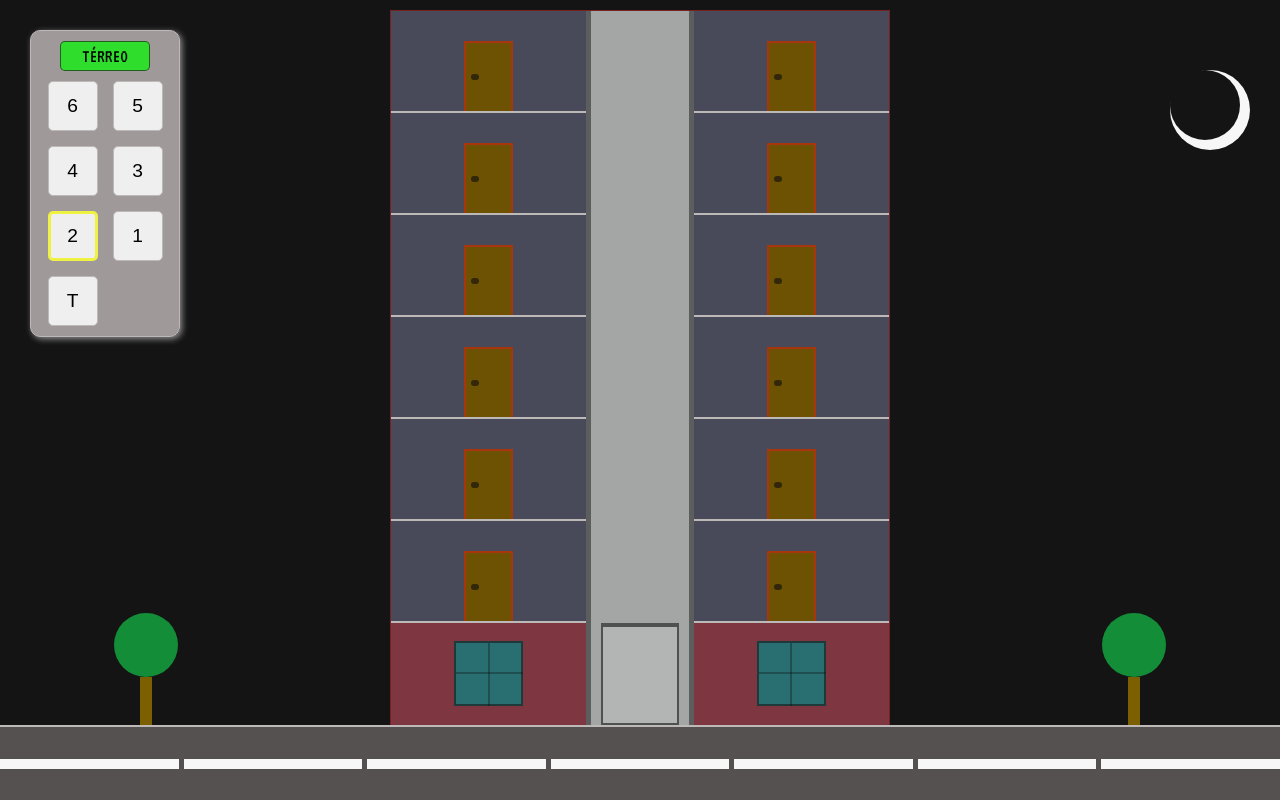
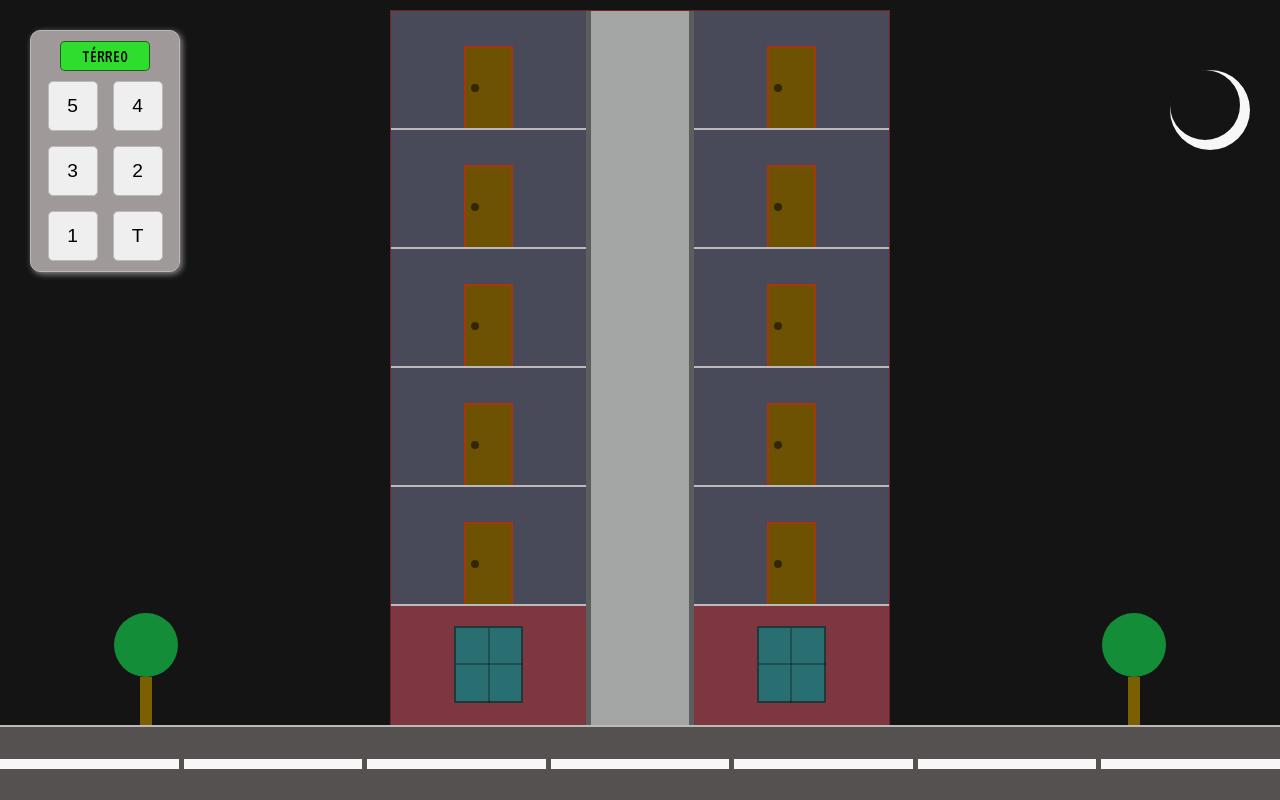
Before and after one commit to AndreiVidal/html-css-js-elevator-project, a plain HTML site: page index.html in a window 1280 px wide. Drawn offline with Linux system fonts and the light colour scheme.

Commit message:
:sparkles: feat: Add dynamic button and floor creation in structure.js

```diff
--- a/index.html
+++ b/index.html
@@ -6,73 +6,22 @@
     <title>Elevators</title>
     <link rel="stylesheet" href="src/css/styles.css" />
     <script src="./src/js/street.js" defer></script>
+    <script src="./src/js/structure.js" defer></script>
   </head>
   <body>
     <div class="main">
       <div class="control-panel">
         <div class="display-panel">TÉRREO</div>
         <div class="control-buttons">
-          <button>6</button>
-          <button>5</button>
-          <button>4</button>
-          <button>3</button>
-          <button class="highlighted">2</button>
-          <button>1</button>
-          <button>T</button>
+
         </div>
       </div>
       <div class="content">
         <div class="tree"></div>
         <div class="structure">
-          <div class="building">
-            <div class="floor">
-              <div class="door"></div>
-            </div>
-            <div class="floor">
-              <div class="door"></div>
-            </div>
-            <div class="floor">
-              <div class="door"></div>
-            </div>
-            <div class="floor">
-              <div class="door"></div>
-            </div>
-            <div class="floor">
-              <div class="door"></div>
-            </div>
-            <div class="floor">
-              <div class="door"></div>
-            </div>
-            <div class="lobby">
-              <div class="window"></div>
-            </div>
-          </div>
-          <div class="building-elevator">
-            <div class="elevator"></div>
-          </div>
-          <div class="building">
-            <div class="floor">
-              <div class="door"></div>
-            </div>
-            <div class="floor">
-              <div class="door"></div>
-            </div>
-            <div class="floor">
-              <div class="door"></div>
-            </div>
-            <div class="floor">
-              <div class="door"></div>
-            </div>
-            <div class="floor">
-              <div class="door"></div>
-            </div>
-            <div class="floor">
-              <div class="door"></div>
-            </div>
-            <div class="lobby">
-              <div class="window"></div>
-            </div>
-          </div>
+          <div class="building" floor="5"></div>
+          <div class="building-elevator"></div>
+          <div class="building" floor="5"></div>
         </div>
         <div class="tree"></div>
       </div>
--- /dev/null
+++ b/src/js/structure.js
@@ -0,0 +1,54 @@
+(function () {
+  function createdLobby() {
+    const window = document.createElement("div");
+    window.classList.add("window");
+
+    const lobby = document.createElement("div");
+    lobby.classList.add("lobby");
+    lobby.appendChild(window);
+
+    return lobby;
+  }
+
+  function createdFloor() {
+    const door = document.createElement("div");
+    door.classList.add("door");
+
+    const floor = document.createElement("div");
+    floor.classList.add("floor");
+    floor.appendChild(door);
+    return floor;
+  }
+  function createButtons(qtd, container) {
+    container.innerHTML = "";
+    for (let i = qtd; i >= 1; i--) {
+      const button = document.createElement("button");
+      button.textContent = i;
+      container.appendChild(button);
+    }
+    const terreoButton = document.createElement("button");
+    terreoButton.textContent = "T";
+    container.appendChild(terreoButton);
+  }
+
+  function buildingFloor() {
+    const elFloor = document.querySelectorAll("[floor]");
+    const controlButtons = document.querySelector(".control-buttons");
+    const displayPanel = document.querySelector(".display-panel");
+    const qtd = +elFloor[0].getAttribute("floor");
+
+    if (controlButtons) {
+      createButtons(qtd, controlButtons);
+    }
+
+    elFloor.forEach((el) => {
+      const qtd = +el.getAttribute("floor");
+      for (let i = qtd; i > 0; i--) {
+        el.appendChild(createdFloor());
+      }
+      el.appendChild(createdLobby());
+    });
+  }
+
+  buildingFloor();
+})();
```
